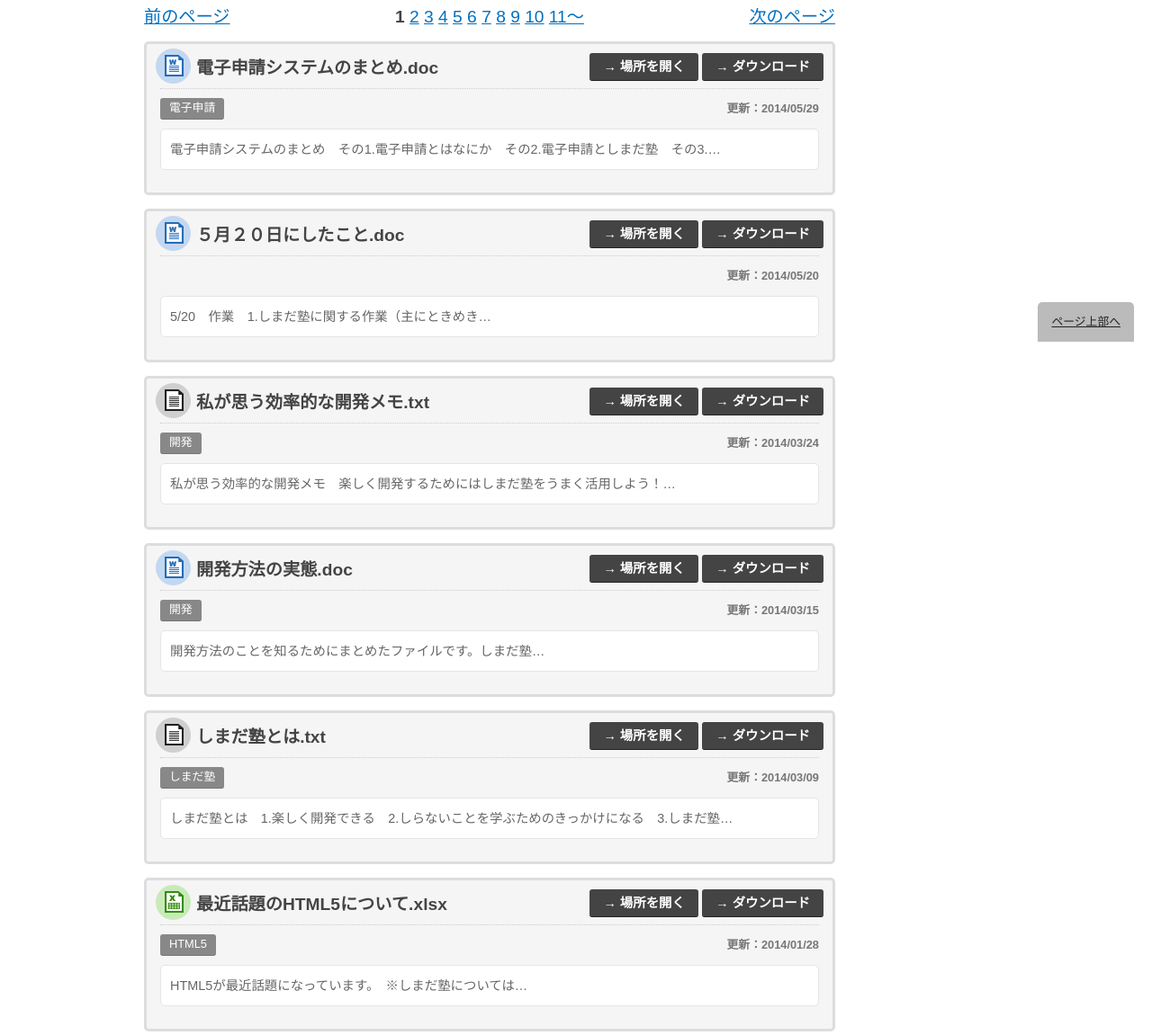
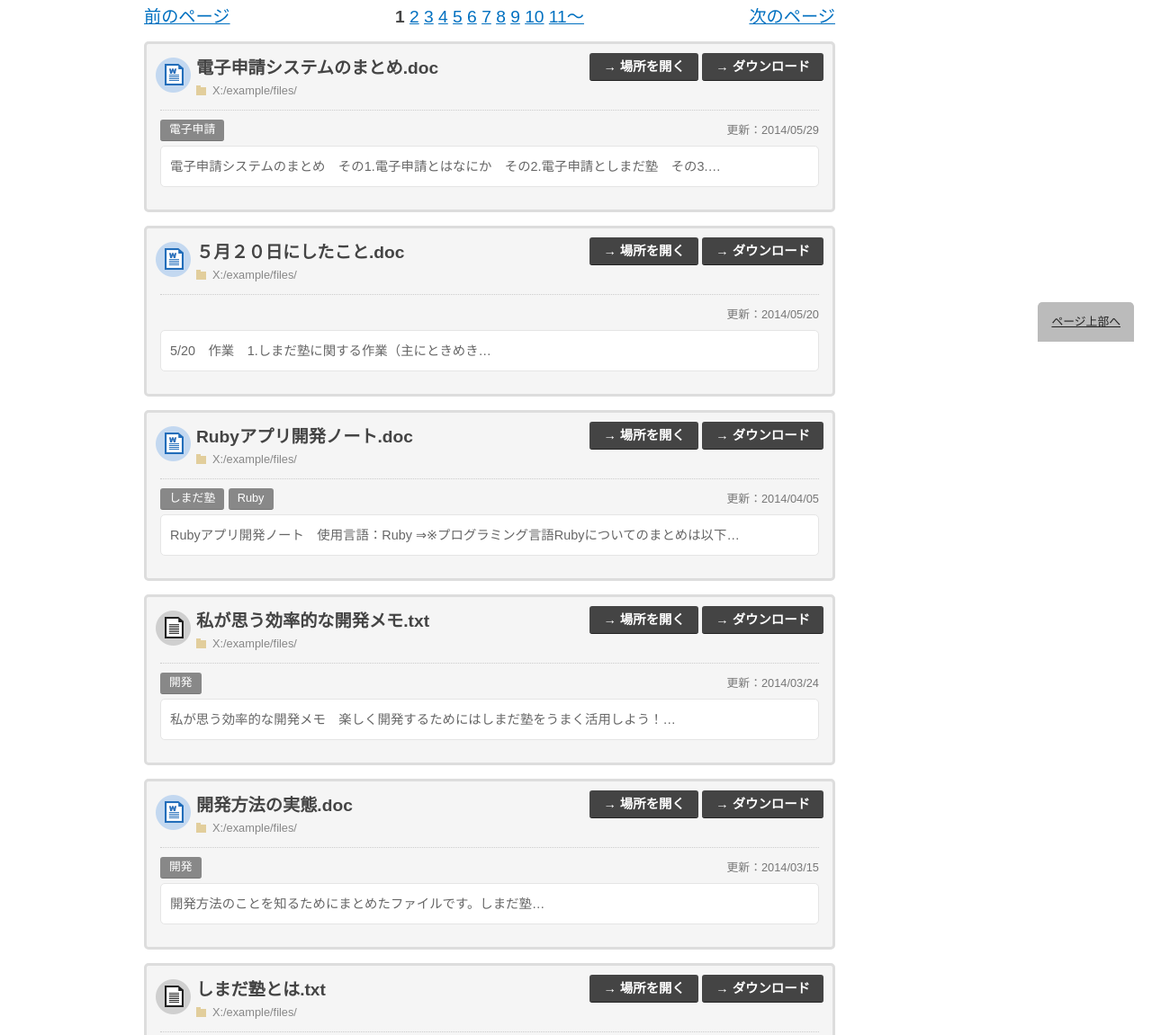
Before and after one commit to massirohuyu/tokimeki-doctann, a website: page search.html in a window 1280 px wide. Shown: the part 420-1571 px from the top of the page at 90% size. Drawn offline with nearby package versions, Linux system fonts and the light colour scheme.

Commit message:
各ファイルのフォルダパスを表示

```diff
--- a/js/search.js
+++ b/js/search.js
@@ -37,9 +37,7 @@ $(document).ready(function() {
 
   //ワード内に該当文字列がない場合は目的のファイルを非表示
   var $purpose = $('#purpose').hide();
-  if(paramArray.word.match(/開発|Ruby|Ｒｕｂｙ|しまだ塾|アプリ/i))
-    $purpose.show();
-  if(paramArray.tag.match(/Ruby|しまだ塾/))
+  if((paramArray.word.match(/開発|Ruby|Ｒｕｂｙ|しまだ塾|アプリ/i) || paramArray.word === '') && (paramArray.tag.match(/Ruby|しまだ塾/) || paramArray.tag === ''))
     $purpose.show();
 
   //pagingの各リンクにパラメータ設定
@@ -78,7 +76,7 @@ $(document).ready(function() {
     });
 
   //該当文字列をハイライト
-  $('.result-box .list > li').find('.title, .content')
+  $('.result-box .list > li').find('.title, .content, .folder')
           .each(function() {
             var $this = $(this),
             thisHtml = $this.text(),
--- a/scss/common.scss
+++ b/scss/common.scss
@@ -337,7 +337,7 @@ input[type="button"]:hover {
     }
   }
 
-  .tagcloud-all-btn {
+  .btn-collapse {
     text-align: right;
     font-weight: bold;
     font-size: 0.9em;
@@ -472,7 +472,7 @@ input[type="button"]:hover {
       > .list > li {
         list-style: none;
         position: relative;
-        background: #f5f5f5 url(../images/icon-file-text.png) 10px 5px no-repeat;
+        background: #f5f5f5 url(../images/icon-file-text.png) 10px 15px no-repeat;
         padding: 15px;
         border-radius: 5px;
         margin-bottom: 15px;
@@ -485,29 +485,41 @@ input[type="button"]:hover {
           background-image: url(../images/icon-file-excel.png);
         }
 
-        > .title {
-          font-size: 1.2em;
+        .list-header {
             padding: 0 13em 10px 40px;
-          padding-right: 13em;
-          padding-bottom: 10px;
             margin-bottom: 10px;
             border-bottom: 1px dotted #ccc;
 
-/*          &:before {
+          > .title {
+            font-size: 1.2em;
+          }
+
+          > .folder {
+            font-size: 0.8em;
+            line-height: 0.9em;
+            color: #888;
+            text-decoration: none;
+            padding-left: 1.4em;
+            background: url(../images/icon-folder.png) no-repeat left center;
+            &:hover {
+              text-decoration: underline;
+            }
+/*            &:before {
               content: "■";
               display: inline-block;
-            padding-right: 5px;
+              padding-right: 2px;
               font-size: 1.4em;
-            color: #000;
+              color: #e2ce9c;
             }*/
+          }
         }
 
         .update {
           float: right;
           font-size: 0.8em;
-          font-weight: bold;
+          /*font-weight: bold;*/
           color: #777;
-          margin-bottom: 10px;
+          margin-bottom: 5px;
         }
 
         .content {
@@ -522,7 +534,7 @@ input[type="button"]:hover {
         }
 
         strong.hit-word {
-          background-color: #f3c8c8;
+          background-color: #f5d7d7;
         }
 
         .tagcloud a {
@@ -610,7 +622,7 @@ input[type="button"]:hover {
 
       .result-box > .list > li {
 
-        > .title {
+        > .list-header {
           padding-right: 0;
         }
 
--- a/search.html
+++ b/search.html
@@ -105,7 +105,10 @@
           <article class="result-box">
             <ol class="list">
               <li class="word">
+                <header class="list-header">
                   <h2 class="title">電子申請システムのまとめ.doc</h2>
+                  <a href="#" class="folder">X:/example/files/</a>
+                </header>
                 <div class="actions">
                   <a href="./files/" class="open-btn">→ 場所を開く</a>
                   <a href="./files/dummy.doc" class="dl-btn">→ ダウンロード</a>
@@ -117,7 +120,10 @@
                 <p class="content">電子申請システムのまとめ　その1.電子申請とはなにか　その2.電子申請と<span class="search-words">しまだ塾</span>　その3.…</p>
               </li>
               <li class="word">
+                <header class="list-header">
                   <h2 class="title">５月２０日にしたこと.doc</h2>
+                  <a href="#" class="folder">X:/example/files/</a>
+                </header>
                 <div class="actions">
                   <a href="./files/" class="open-btn">→ 場所を開く</a>
                   <a href="./files/dummy.doc" class="dl-btn">→ ダウンロード</a>
@@ -128,7 +134,10 @@
                 <p class="content">5/20　作業　1.<span class="search-words">しまだ塾</span>に関する作業（主にときめき…</p>
               </li>
               <li class="word" id="purpose">
+                <header class="list-header">
                   <h2 class="title">Rubyアプリ開発ノート.doc</h2>
+                  <a href="#" class="folder">X:/example/files/</a>
+                </header>
                 <div class="actions">
                   <a href="./files/" class="open-btn">→ 場所を開く</a>
                   <a href="./files/Rubyアプリ開発ノート.doc" class="dl-btn">→ ダウンロード</a>
@@ -141,7 +150,10 @@
                 <p class="content">Rubyアプリ開発ノート　使用言語：Ruby ⇒※プログラミング言語Rubyについてのまとめは以下…</p>
               </li>
               <li>
+                <header class="list-header">
                   <h2 class="title">私が思う効率的な開発メモ.txt</h2>
+                  <a href="#" class="folder">X:/example/files/</a>
+                </header>
                 <div class="actions">
                   <a href="./files/" class="open-btn">→ 場所を開く</a>
                   <a href="./files/dummy.doc" class="dl-btn">→ ダウンロード</a>
@@ -153,7 +165,10 @@
                 <p class="content">私が思う効率的な開発メモ　楽しく開発するためには<span class="search-words">しまだ塾</span>をうまく活用しよう！…</p>
               </li>
               <li class="word">
+                <header class="list-header">
                   <h2 class="title">開発方法の実態.doc</h2>
+                  <a href="#" class="folder">X:/example/files/</a>
+                </header>
                 <div class="actions">
                   <a href="./files/" class="open-btn">→ 場所を開く</a>
                   <a href="./files/dummy.doc" class="dl-btn">→ ダウンロード</a>
@@ -165,7 +180,10 @@
                 <p class="content">開発方法のことを知るためにまとめたファイルです。<span class="search-words">しまだ塾</span>…</p>
               </li>
               <li>
+                <header class="list-header">
                   <h2 class="title">しまだ塾とは.txt</h2>
+                  <a href="#" class="folder">X:/example/files/</a>
+                </header>
                 <div class="actions">
                   <a href="./files/" class="open-btn">→ 場所を開く</a>
                   <a href="./files/dummy.doc" class="dl-btn">→ ダウンロード</a>
@@ -177,7 +195,10 @@
                 <p class="content">しまだ塾とは　1.楽しく開発できる　2.しらないことを学ぶためのきっかけになる　3.<span class="search-words">しまだ塾</span>…</p>
               </li>
               <li class="excel">
+                <header class="list-header">
                   <h2 class="title">最近話題のHTML5について.xlsx</h2>
+                  <a href="#" class="folder">X:/example/files/</a>
+                </header>
                 <div class="actions">
                   <a href="./files/" class="open-btn">→ 場所を開く</a>
                   <a href="./files/dummy.doc" class="dl-btn">→ ダウンロード</a>
@@ -189,7 +210,10 @@
                 <p class="content">HTML5が最近話題になっています。　※<span class="search-words">しまだ塾</span>については…</p>
               </li>
               <li class="word">
+                <header class="list-header">
                   <h2 class="title">今年の計画.doc</h2>
+                  <a href="#" class="folder">X:/example/files/</a>
+                </header>
                 <div class="actions">
                   <a href="./files/" class="open-btn">→ 場所を開く</a>
                   <a href="./files/dummy.doc" class="dl-btn">→ ダウンロード</a>
```
Also changed, not shown: index.html (+10 -7 lines), css/common.css, images/icon-folder.png (added), 1 other file. Lines whose indentation alone changed are shown as unchanged.
